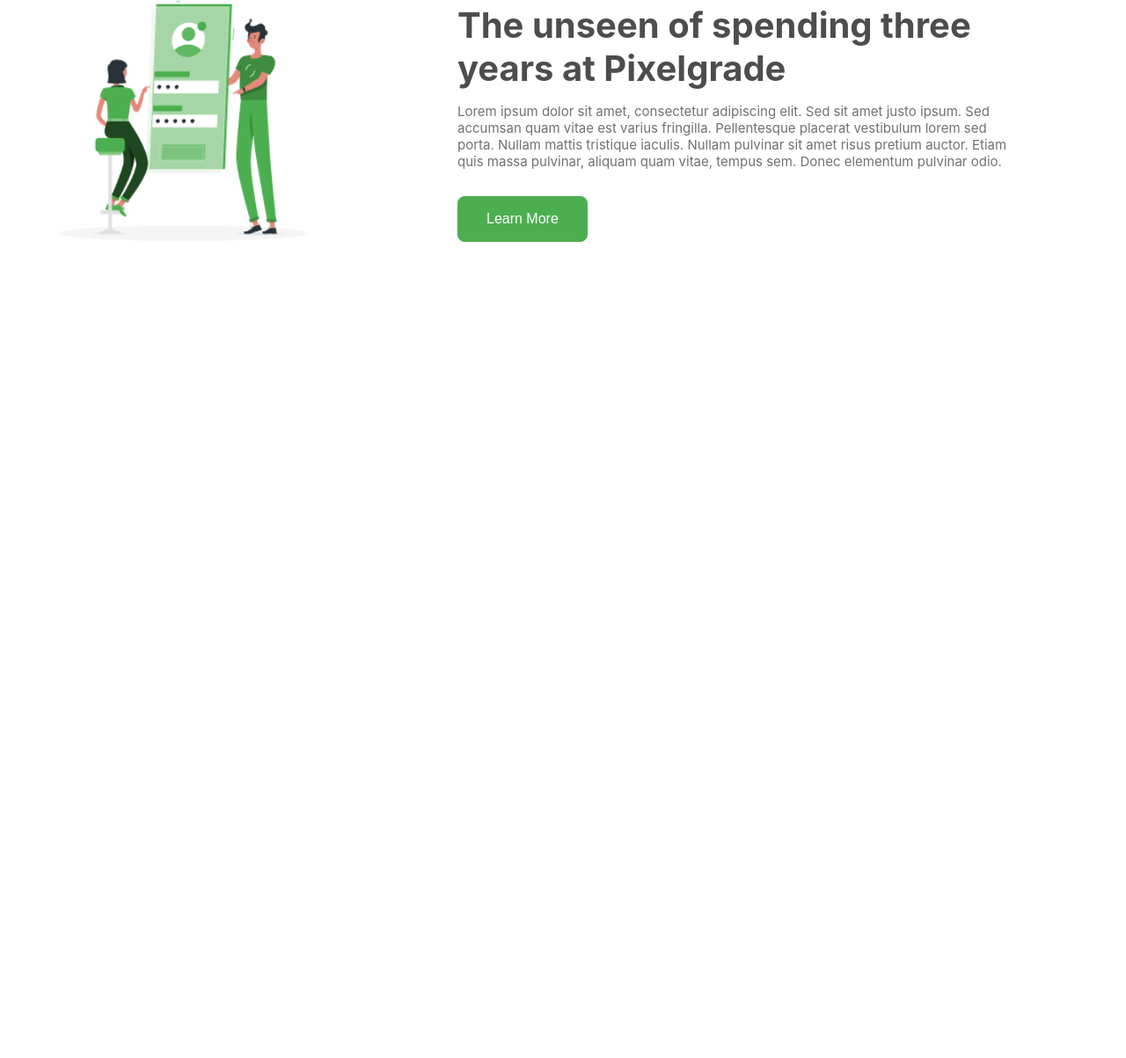
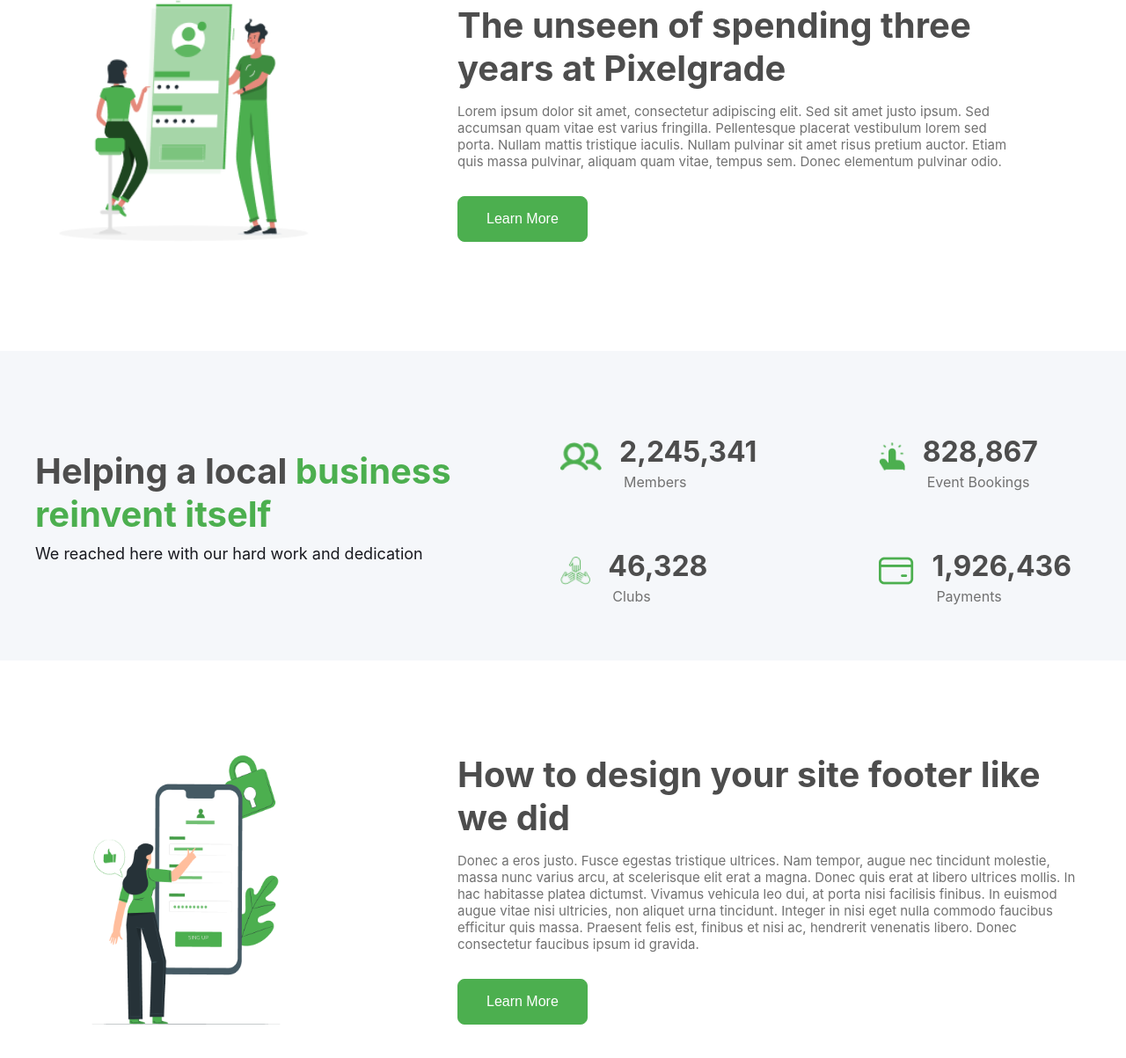
Before and after one commit to yeasminaramony/Landing-page-one, a plain HTML site: page index.html in a window 1280 px wide. Shown: the part 1566-2769 px from the top of the page at 88% size. Before the commit the page ends 1965 px from the top, so only its background shows below. Drawn offline with Linux system fonts and the light colour scheme.

Commit message:
Two section done

```diff
--- a/index.html
+++ b/index.html
@@ -126,5 +126,69 @@
             </div>
         </div>
     </section>
+
+    <section class="helping-local margin-b-80">
+        <div class="container">
+            <div class="row">
+                <div class="col-40">
+                    <div class="helping-local-content">
+                        <h1>Helping a local <bg-color>business reinvent itself</bg-color></h1>
+                        <p>We reached here with our hard work and dedication</p>
+                    </div>
+                </div>
+                <div class="col-30">
+                    <div class="helping-img-and-content">
+                        <img src="Assets/images/hlp1.png" alt="">
+                        <div class="helping-name">
+                            <h1>2,245,341</h1>
+                            <p>Members</p>
+                        </div>
+                    </div>
+                    <div class="helping-img-and-content">
+                        <img src="Assets/images/hlp2.png" alt="">
+                        <div class="helping-name">
+                            <h1>46,328</h1>
+                            <p>Clubs</p>
+                        </div>
+                    </div>
+                </div>
+                <div class="col-30">
+                    <div class="helping-img-and-content">
+                        <img src="Assets/images/hlp3.png" alt="">
+                        <div class="helping-name">
+                            <h1>828,867</h1>
+                            <p>Event Bookings</p>
+                        </div>
+                    </div>
+                    <div class="helping-img-and-content">
+                        <img src="Assets/images/hlp4.png" alt="">
+                        <div class="helping-name">
+                            <h1>1,926,436</h1>
+                            <p>Payments</p>
+                        </div>
+                    </div>
+                </div>
+            </div>
+        </div>
+    </section>
+
+    <section class="unseen-section margin-b-80">
+        <div class="container">
+            <div class="row">
+                <div class="col-40">
+                    <div class="hero-2-img">
+                        <img src="Assets/images/hero-3.png" alt="">
+                    </div>
+                </div>
+                <div class="col-60">
+                    <div class="hero-2-content">
+                        <h1>How to design your site footer like<br> we did</h1>
+                        <p>Donec a eros justo. Fusce egestas tristique ultrices. Nam tempor, augue nec tincidunt molestie, massa nunc varius arcu, at scelerisque elit erat a magna. Donec quis erat at libero ultrices mollis. In hac habitasse platea dictumst. Vivamus vehicula leo dui, at porta nisi facilisis finibus. In euismod augue vitae nisi ultricies, non aliquet urna tincidunt. Integer in nisi eget nulla commodo faucibus efficitur quis massa. Praesent felis est, finibus et nisi ac, hendrerit venenatis libero. Donec consectetur faucibus ipsum id gravida.</p>
+                        <button>Learn More</button>
+                    </div>
+                </div>
+            </div>
+        </div>
+    </section>
 </body>
 </html>
--- a/style.css
+++ b/style.css
@@ -191,3 +191,62 @@ section.hero-section {
 section.our-clients {
     margin-top: 100px;
 }
+
+bg-color {
+    color: #4caf4f;
+}
+
+.helping-local-content h1 {
+    font-size: 40px;
+    color: #4d4d4d;
+    font-family: inter;
+}
+
+.helping-local-content p {
+    color: var(--text-gray-900, #18191F);
+    font-family: Inter;
+    font-size: 18px;
+    margin-top: 10px;
+}
+
+.helping-img-and-content {
+    display: flex;
+    align-items: center;
+    gap: 20px;
+    margin: 22px;
+    margin-top: 40px;
+}
+
+.helping-img-and-content img {
+    height: 32px;
+}
+
+.helping-name h1 {
+    color: var(--neutral-d-grey, #4D4D4D);
+    font-family: Inter;
+    font-size: 32px;
+    font-weight: 700;
+}
+
+.helping-name p {
+    color: var(--neutral-grey, #717171);
+    font-family: Inter;
+    font-size: 16px;
+    margin-bottom: 6px;
+    margin-top: 5px;
+    margin-left: 5px;
+}
+
+.helping-name {
+    margin-top: 20px;
+    display: flex;
+    flex-direction: column;
+}
+
+section.helping-local {
+    background: #F5F7FA;
+}
+
+section.helping-local {
+    padding: 35px;
+}
```
Also changed, not shown: Assets/images/hero-3.png (added), Assets/images/hlp1.png (added), Assets/images/hlp2.png (added), Assets/images/hlp3.png (added), Assets/images/hlp4.png (added).
